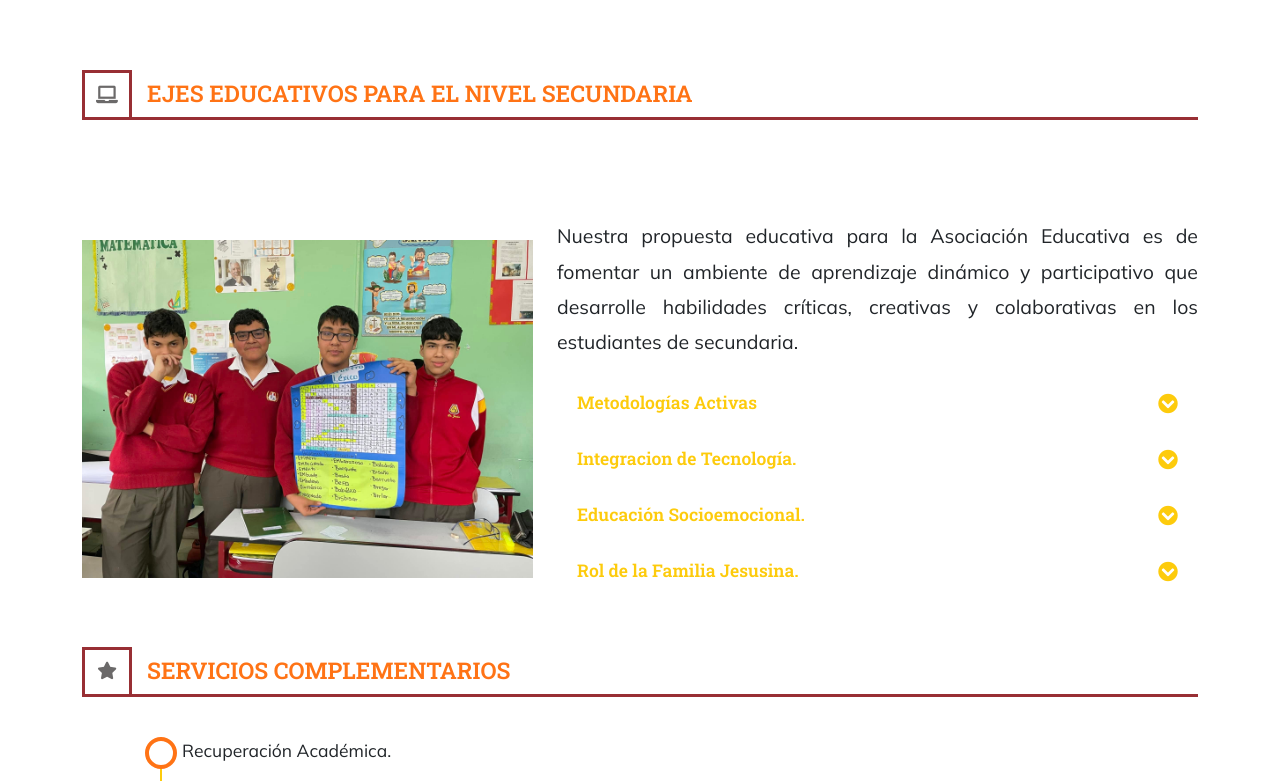
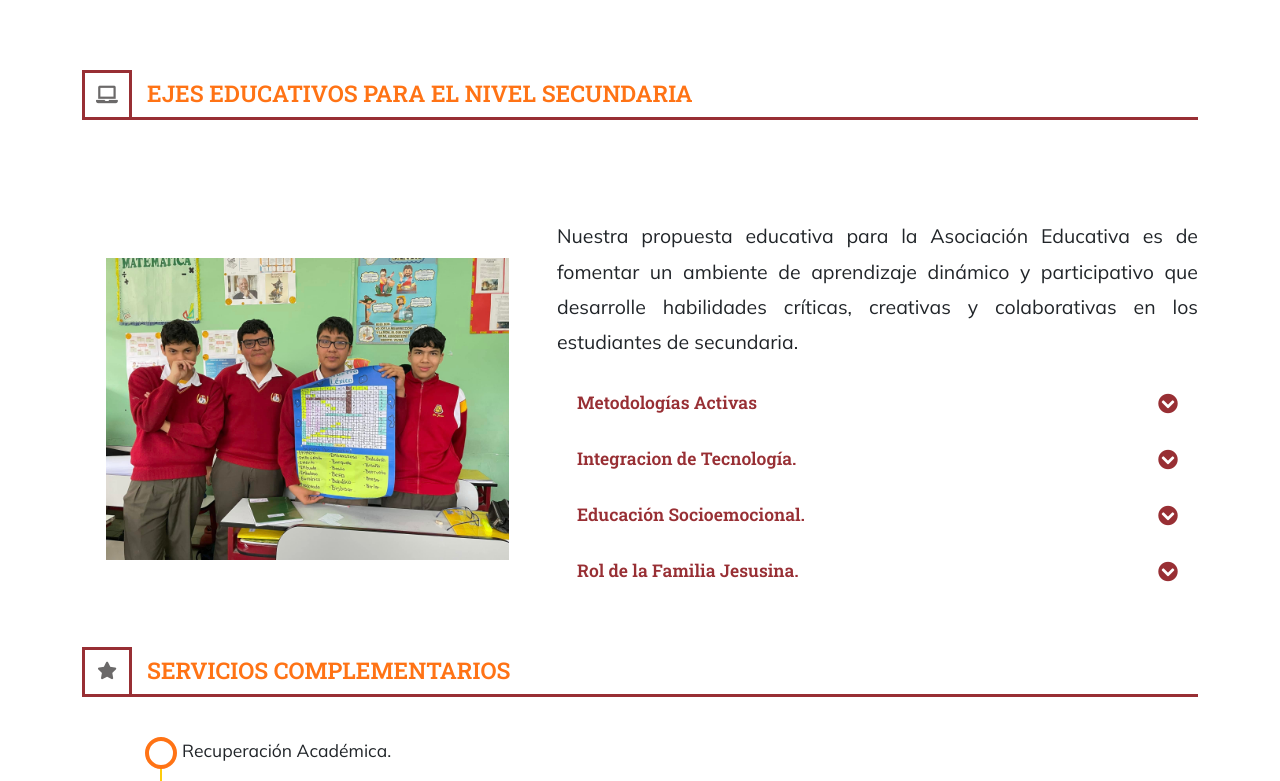
Before and after one commit to xxSylarxx/jesus_mangomarca, a PHP site: page /secundaria.php in a window 1280 px wide. Shown: the part 2257-3038 px from the top of the page. Run offline with PHP 8.4, Linux system fonts and the light colour scheme; some libraries are stand-ins or nearby versions.

Commit message:
nuevos cambios

```diff
--- a/inicial.php
+++ b/inicial.php
@@ -53,7 +53,7 @@
 
         /* color y tamaño */
         .accordion-button div.boton-icono {
-            color: var(--color2);
+            color: var(--color1);
             font-size: 20px;
             transition: -webkit-transform 0.2s ease-in-out;
             transition: transform 0.2s ease-in-out;
@@ -61,7 +61,7 @@
         }
 
         .accordion-button {
-            color: var(--color2);
+            color: var(--color1);
             font-size: 17.5px;
         }
 
--- a/propuesta.php
+++ b/propuesta.php
@@ -95,7 +95,7 @@
                 <div class="sep_title">Propuesta Pedagógica</div>
             </div>
             <div class="row d-flex justify-content-evenly align-items-center mt-5">
-                <div class="col-lg-6">
+                <div class="col-lg-5 my-auto">
                     <img src="./img/web/propuesta_educativa.png" width="90%" alt="">
                 </div>
                 <div class="col-lg-6 mt-lg-0 pt-5">
--- a/secundaria.php
+++ b/secundaria.php
@@ -105,7 +105,7 @@
 
         /* color y tamaño */
         .accordion-button div.boton-icono {
-            color: var(--color2);
+            color: var(--color1);
             font-size: 20px;
             transition: -webkit-transform 0.2s ease-in-out;
             transition: transform 0.2s ease-in-out;
@@ -113,7 +113,7 @@
         }
 
         .accordion-button {
-            color: var(--color2);
+            color: var(--color1);
             font-size: 17.5px;
         }
 
@@ -298,7 +298,7 @@
         <div class="col-lg">
             <div class="row d-flex justify-content-evenly align-items-center pt-5 mt-4">
                 <div class="col-lg-5">
-                    <div class="d-flex justify-content-center align-items-center">
+                    <div class="d-flex justify-content-center align-items-center mx-4">
                         <img src="./img/web/propuesta_sec_of.jpg" width="100%" alt="">
                     </div>
                 </div>
```
Also changed, not shown: primaria.php (+5 -3 lines).
